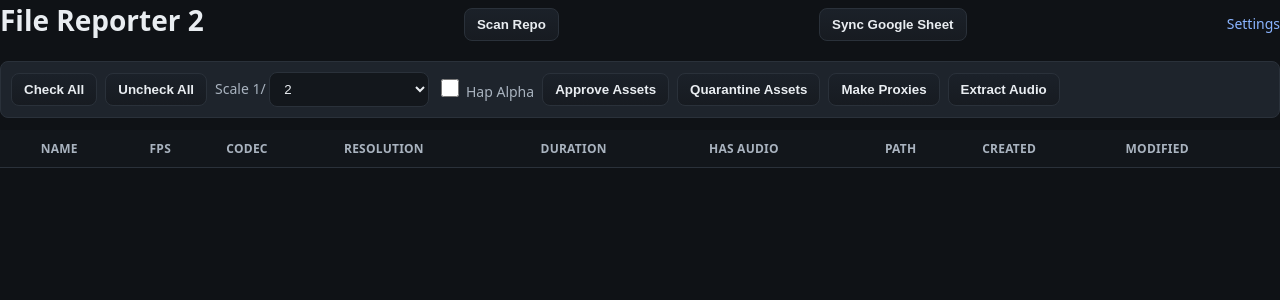
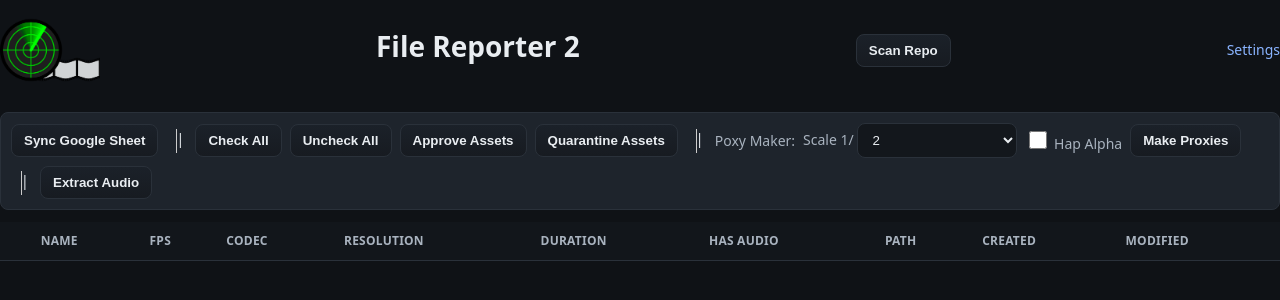
Before and after one commit to KirbyLV/FileReporter2, a Flask app: page / in a window 1280 px wide. Shown: the top 300 px of the page. Run offline with Flask 3, Linux system fonts and the light colour scheme; data that the repository does not hold is empty.

Commit message:
UI updates

```diff
--- a/docker-compose.yml
+++ b/docker-compose.yml
@@ -12,7 +12,7 @@ services:
       GOOGLE_SERVICE_ACCOUNT_JSON: /config/google-service-account.json
       GOOGLE_SHEET_NAME: Media Repo Inventory
     volumes:
-      - /Volumes/media2/2H25/ContentDownload:/repo:rw
-      - /Volumes/media2/2H25/quar:/repo_quarantine:rw
-      - /Volumes/media2/2H25/show_media:/repo_show:rw
+      - /Users/jspodick/Documents/Video/TestFolder:/repo:rw
+      - /Users/jspodick/Documents/Video/test_quarantine:/repo_quarantine:rw
+      - /Users/jspodick/Documents/Video/test_show:/repo_show:rw
       - ./config:/config:rw
--- a/static/app.css
+++ b/static/app.css
@@ -235,3 +235,23 @@ pre, code, .log {
 /* Small utility spacing */
 .mt-1{margin-top:4px}.mt-2{margin-top:8px}.mt-3{margin-top:12px}
 .mb-1{margin-bottom:4px}.mb-2{margin-bottom:8px}.mb-3{margin-bottom:12px}
+
+/* Logo images */
+.logo {
+  width: 100px;
+  height: auto;
+}
+
+/* Utility */
+.align-left { text-align: left; }
+.align-center { text-align: center; }
+.align-right { text-align: right; }
+
+.toolbar-separator {
+  display: inline-block;
+  width: 1px;
+  height: 24px;
+  background: #ccc;
+  margin: 0 10px;
+  vertical-align: middle;
+}
--- a/templates/index.html
+++ b/templates/index.html
@@ -8,15 +8,22 @@
 </head>
 <body>
   <header>
-    <h1>File Reporter 2</h1>
+    <img src="/static/assets/FR_Logo.png" alt="File Reporter Logo" id="logo" class="logo"/>
+    <h1 class="align-left">File Reporter 2</h1>
     <button id="refresh">Scan Repo</button>
-    <button id="sync">Sync Google Sheet</button>
+    <!-- <button id="sync">Sync Google Sheet</button> -->
     <a id="settingsLink" href="/settings">Settings</a>
   </header>
 
   <section class="toolbar">
+    <button id="sync">Sync Google Sheet</button>
+    <span class="toolbar-separator">|</span>
     <button id="checkAll">Check All</button>
     <button id="uncheckAll">Uncheck All</button>
+    <button id="approve">Approve Assets</button>
+    <button id="quarantine">Quarantine Assets</button>
+    <span class="toolbar-separator">|</span>
+    <label>Poxy Maker:</label>
     <label>Scale 1/
       <select id="resFactor">
         <option value="2">2</option>
@@ -24,9 +31,8 @@
       </select>
     </label>
     <label><input id="alphaEnable" type="checkbox"> Hap Alpha</label>
-    <button id="approve">Approve Assets</button>
-    <button id="quarantine">Quarantine Assets</button>
     <button id="makeProxy">Make Proxies</button>
+    <span class="toolbar-separator">|</span>
     <button id="extractAudio">Extract Audio</button>
   </section>
 
```
Also changed, not shown: static/assets/FR_Logo.png (added), 1 other file.
